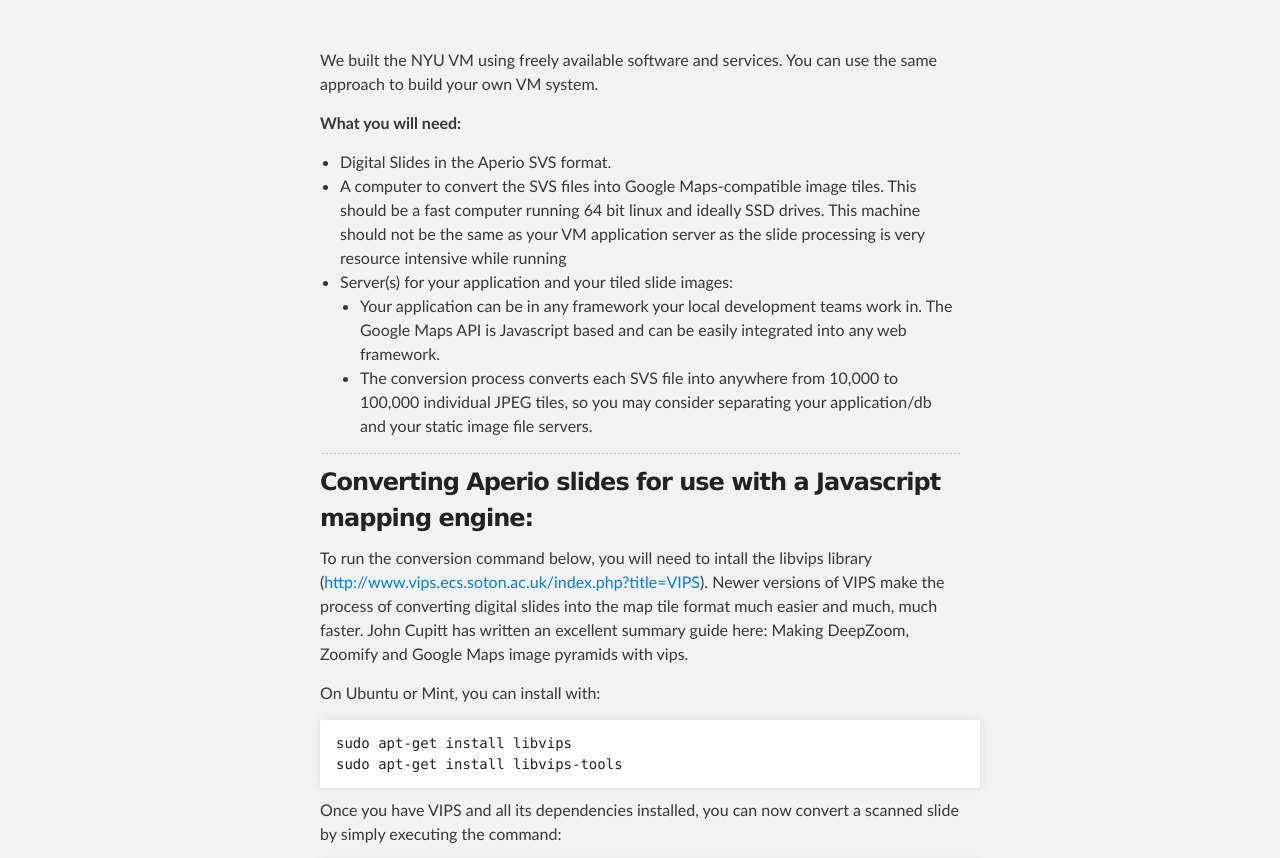
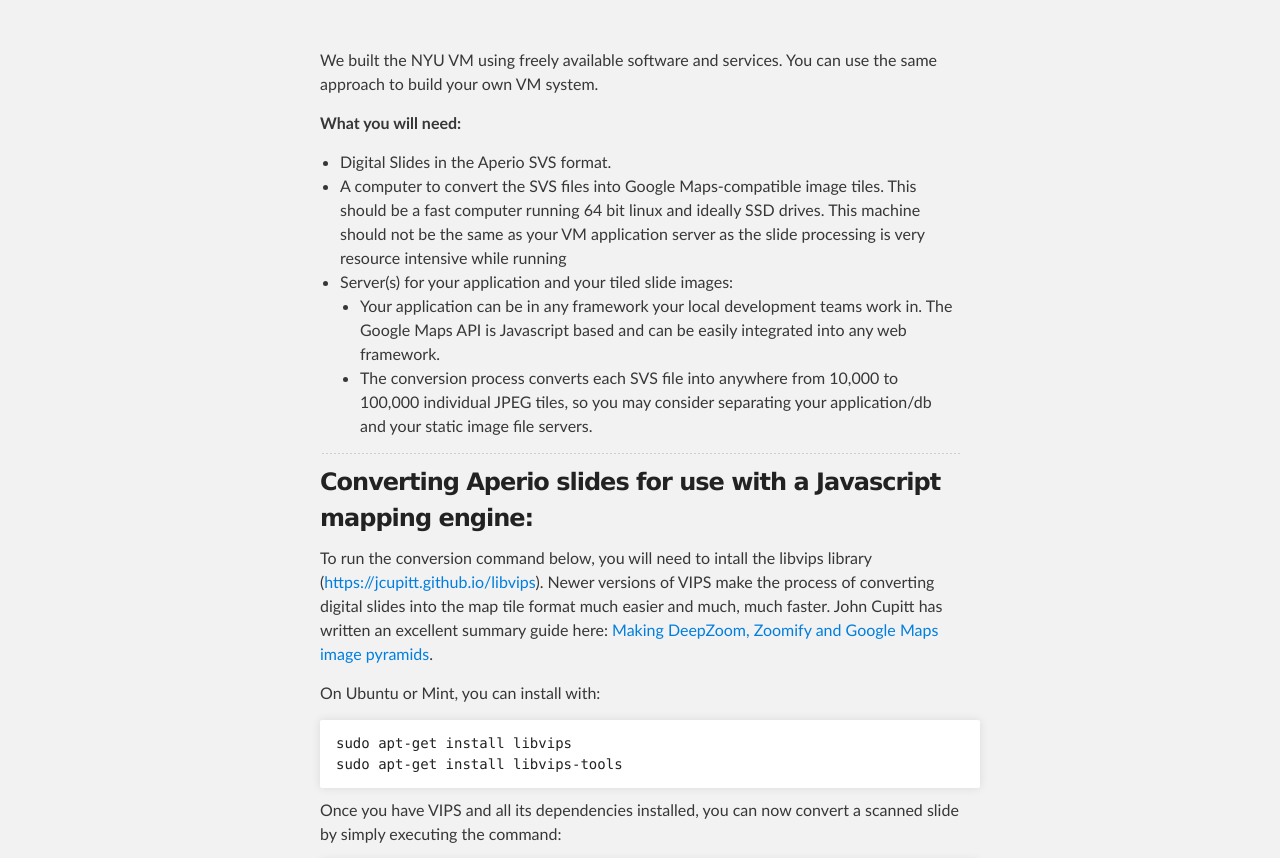
Before and after one commit to iime/virtualmicroscope, a plain HTML site: page index.html in a window 1280 px wide. Shown: the part 212-1070 px from the top of the page. Drawn offline with Linux system fonts and the light colour scheme.

Commit message:
fix links

```diff
--- a/index.html
+++ b/index.html
@@ -48,7 +48,12 @@
 <h3>
 <a id="converting-aperio-slides-for-use-with-google-maps" class="anchor" href="#converting-aperio-slides-for-use-with-google-maps" aria-hidden="true"><span aria-hidden="true" class="octicon octicon-link"></span></a>Converting Aperio slides for use with a Javascript mapping engine:</h3>
 
-<p>To run the conversion command below, you will need to intall the libvips library (<a href="http://www.vips.ecs.soton.ac.uk/index.php?title=VIPS">http://www.vips.ecs.soton.ac.uk/index.php?title=VIPS</a>).  Newer versions of VIPS make the process of converting digital slides into the map tile format much easier and much, much faster. John Cupitt has written an excellent summary guide here: Making DeepZoom, Zoomify and Google Maps image pyramids with vips.</p>
+<p>To run the conversion command
+below, you will need to intall the libvips library (<a
+href="https://jcupitt.github.io/libvips">https://jcupitt.github.io/libvips</a>).
+Newer versions of VIPS make the process of converting digital slides into the
+map tile format much easier and much, much faster. John Cupitt has written
+an excellent summary guide here: <a href="https://jcupitt.github.io/libvips/API/current/Making-image-pyramids.md.html">Making DeepZoom, Zoomify and Google Maps image pyramids</a>.</p>
 
 <p>On Ubuntu or Mint, you can install with:</p>
 
```
